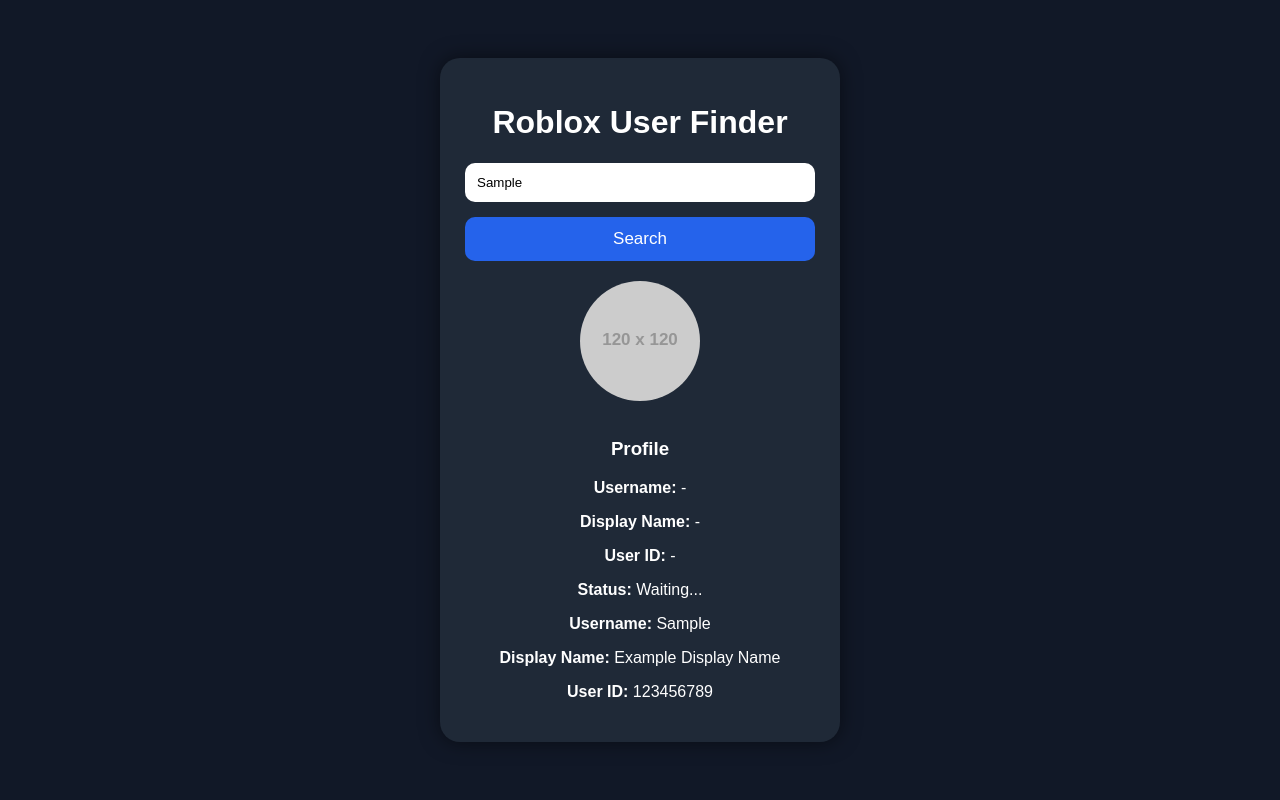
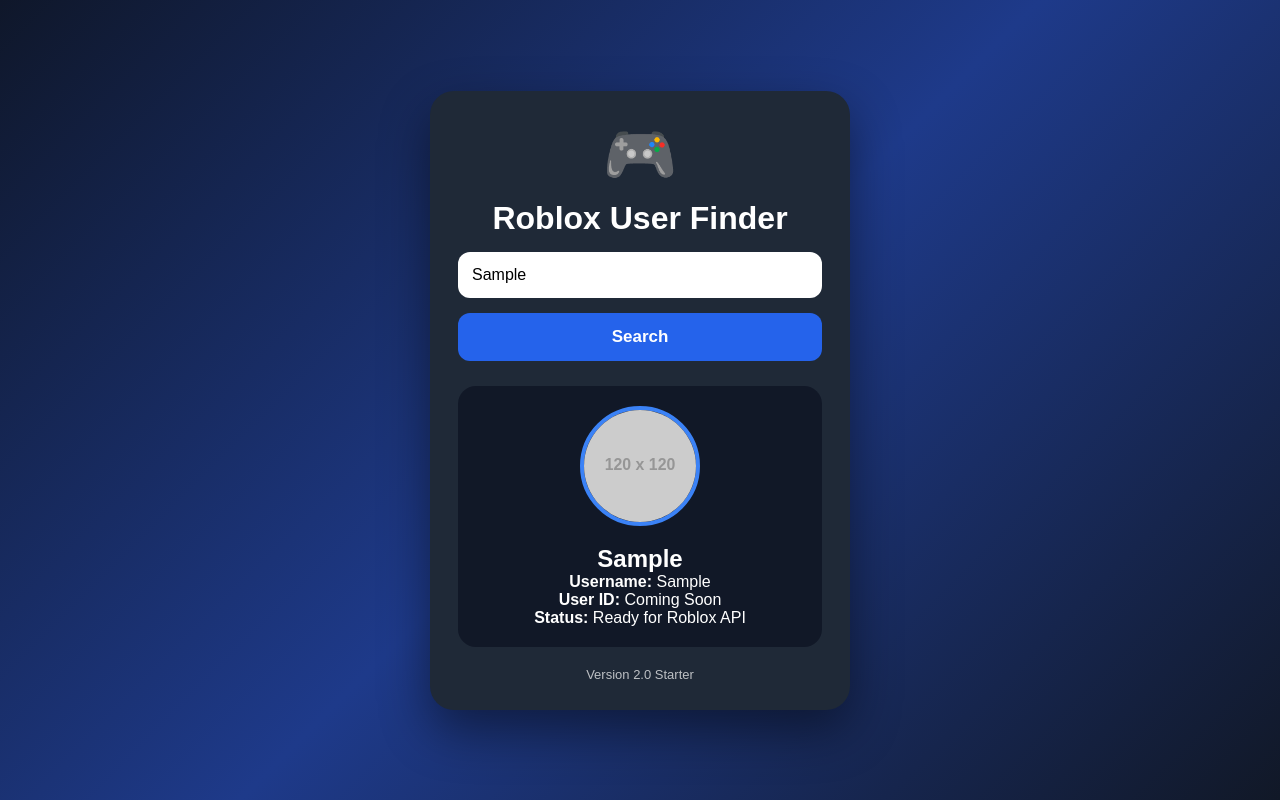
Before and after one commit to 244231/roblox-user-finder, a plain HTML site: page index.html in a window 1280 px wide. Both pictures are taken after typing "Sample" into the empty fields and a click on the button "Search". Drawn offline with Linux system fonts and the light colour scheme; placeholder pictures from the web are drawn by us.

Commit message:
Add files via upload

```diff
--- a/index.html
+++ b/index.html
@@ -3,119 +3,97 @@
 <head>
 <meta charset="UTF-8">
 <meta name="viewport" content="width=device-width, initial-scale=1.0">
-<title>Roblox User Finder</title>
-
+<title>Roblox User Finder 2.0</title>
 <style>
+*{margin:0;padding:0;box-sizing:border-box}
 body{
-    margin:0;
 font-family:Arial,sans-serif;
-    background:#111827;
+background:linear-gradient(135deg,#0f172a,#1e3a8a,#111827);
+min-height:100vh;
 display:flex;
 justify-content:center;
 align-items:center;
-    min-height:100vh;
-}
-
-.box{
-    width:350px;
-    background:#1f2937;
-    padding:25px;
-    border-radius:20px;
-    text-align:center;
-    box-shadow:0 0 20px rgba(0,0,0,.5);
-}
-
-h1{
+padding:20px;
 color:white;
 }
-
+.card{
+width:100%;
+max-width:420px;
+background:#1f2937;
+border-radius:24px;
+padding:28px;
+box-shadow:0 20px 50px rgba(0,0,0,.45);
+text-align:center;
+}
+.logo{font-size:60px;margin-bottom:10px}
 input{
 width:100%;
-    padding:12px;
+padding:14px;
 border:none;
-    border-radius:10px;
-    margin-bottom:15px;
-    box-sizing:border-box;
+border-radius:12px;
+margin:15px 0;
+font-size:16px;
 }
-
 button{
 width:100%;
-    padding:12px;
+padding:14px;
 border:none;
-    border-radius:10px;
+border-radius:12px;
 background:#2563eb;
 color:white;
 font-size:17px;
+font-weight:bold;
 cursor:pointer;
+transition:.25s;
 }
-
-#result{
+button:hover{transform:scale(1.03)}
+.profile{
+display:none;
+margin-top:25px;
+padding:20px;
+background:#111827;
+border-radius:18px;
+}
+.avatar{
+width:120px;
+height:120px;
+border-radius:50%;
+border:4px solid #3b82f6;
+margin-bottom:15px;
+}
+.tag{
 margin-top:20px;
-    color:white;
+opacity:.7;
+font-size:13px;
 }
 </style>
 </head>
-
 <body>
-
-<div class="box">
-
+<div class="card">
+<div class="logo">🎮</div>
 <h1>Roblox User Finder</h1>
-
-<input id="username" placeholder="Enter Username">
-
+<input id="username" placeholder="Enter Roblox username">
 <button onclick="searchUser()">Search</button>
 
-<div id="result">
-
-<h3>Profile</h3>
-
-<p><b>Username:</b> -</p>
-
-<p><b>Display Name:</b> -</p>
-
-<p><b>User ID:</b> -</p>
-
+<div class="profile" id="profile">
+<img class="avatar" src="https://placehold.co/120x120/png" alt="">
+<h2 id="display">Display Name</h2>
+<p><b>Username:</b> <span id="user"></span></p>
+<p><b>User ID:</b> Coming Soon</p>
+<p><b>Status:</b> Ready for Roblox API</p>
 </div>
 
-
+<div class="tag">Version 2.0 Starter</div>
 </div>
 
 <script>
 function searchUser(){
-
-const username =
-document.getElementById("username").value;
-
-document.getElementById("result").innerHTML = `
-<div id="result">
-
-<img
-id="avatar"
-src="https://placehold.co/120x120"
-style="width:120px;border-radius:50%;margin-bottom:15px;">
-
-<h3>Profile</h3>
-
-<p><b>Username:</b> -</p>
-
-<p><b>Display Name:</b> -</p>
-
-<p><b>User ID:</b> -</p>
-
-<p><b>Status:</b> Waiting...</p>
-
-</div>
-
-<p><b>Username:</b> ${username}</p>
-
-<p><b>Display Name:</b> Example Display Name</p>
-
-<p><b>User ID:</b> 123456789</p>
-`;
-
+const u=document.getElementById("username").value.trim();
+if(!u){alert("Enter a username");return;}
+document.getElementById("profile").style.display="block";
+document.getElementById("display").textContent=u;
+document.getElementById("user").textContent=u;
 }
 </script>
-
 </body>
 </html>
```
Lines whose indentation alone changed are shown as unchanged.
